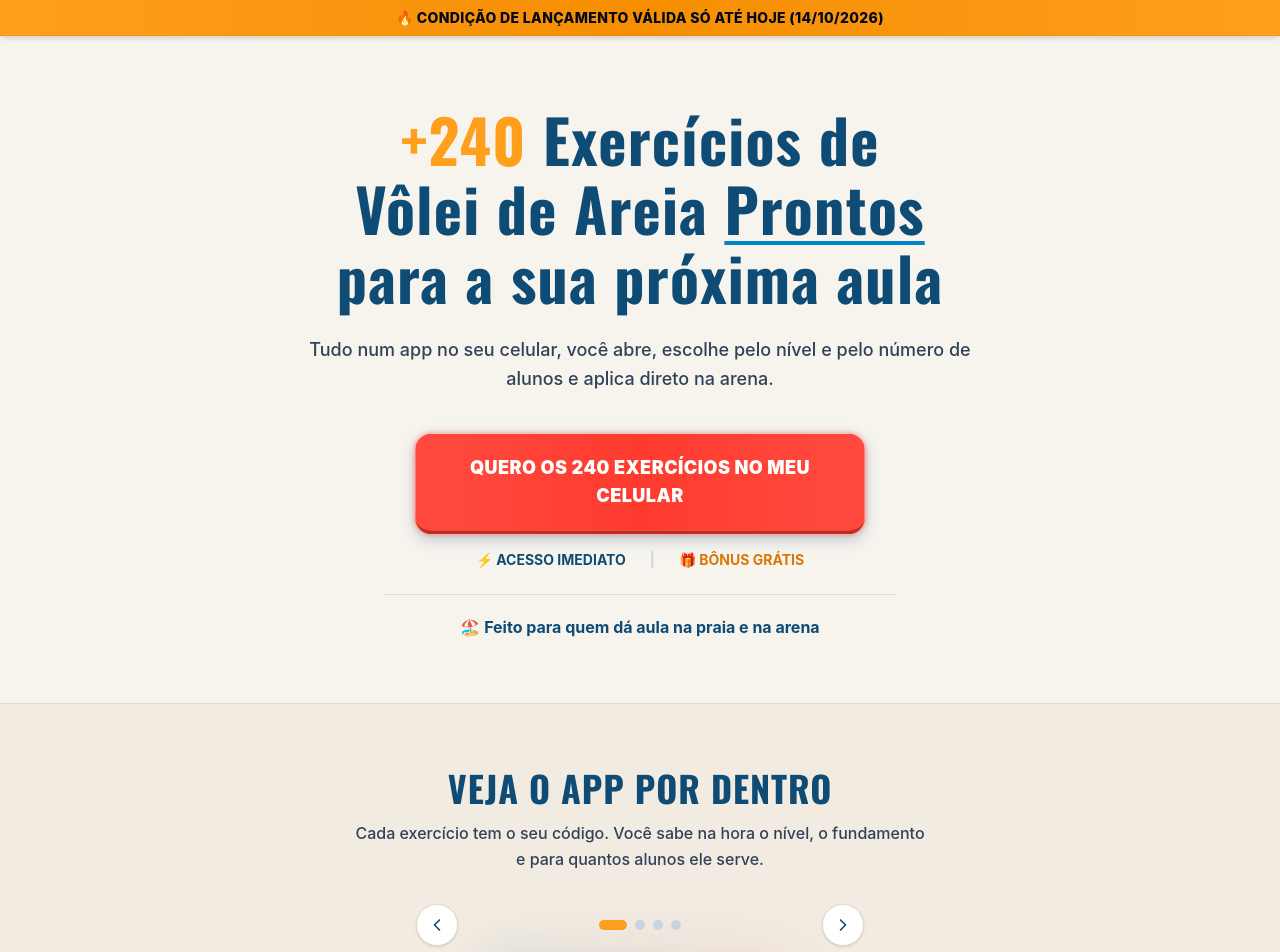
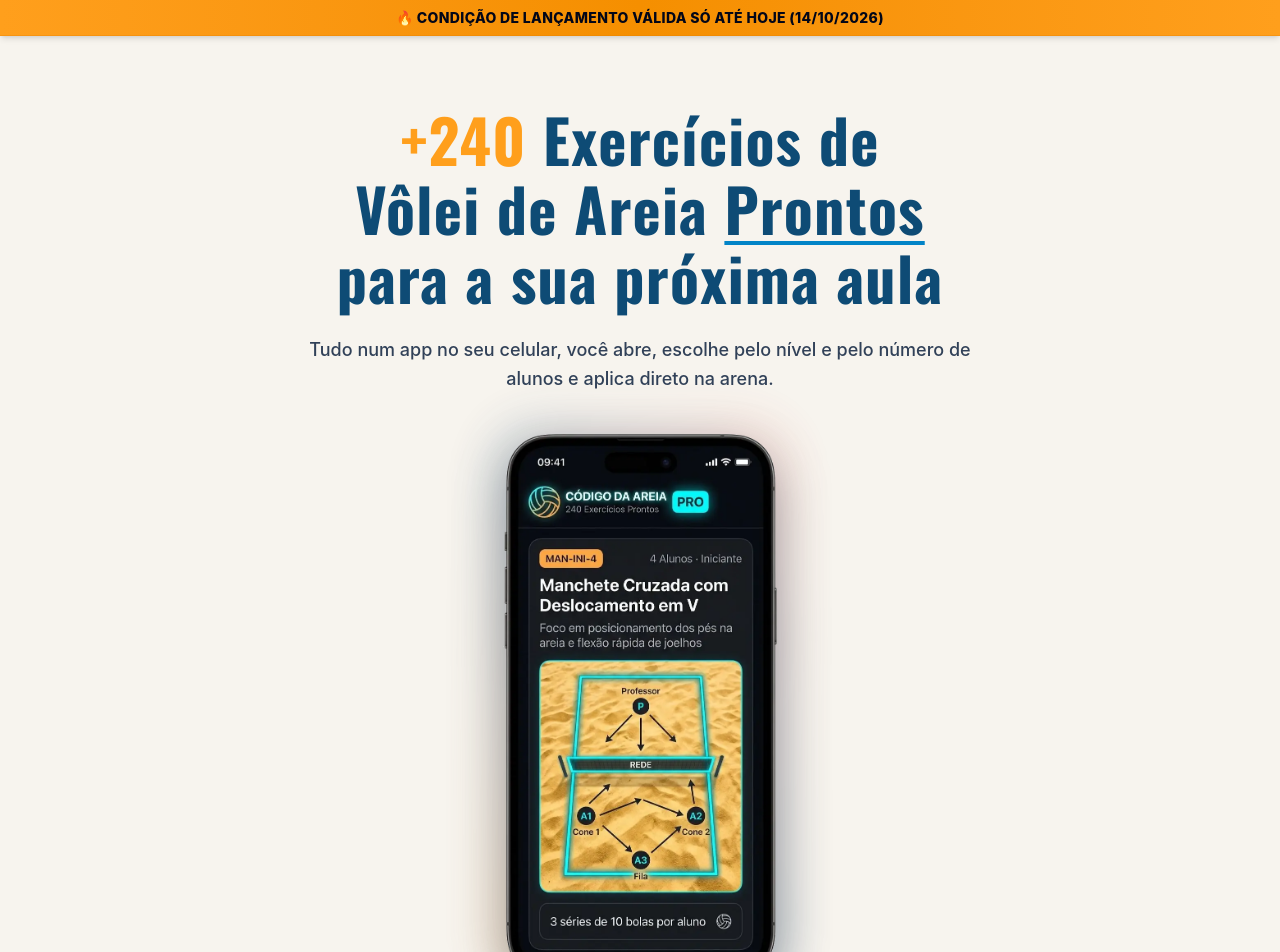
Before and after one commit to geoxxd/volei, a React (Vite) app: page / in a window 1280 px wide. Shown: the top 952 px of the page. Built offline with nearby package versions, Linux system fonts and the light colour scheme.

Commit message:
Revert "Hero: remove o mockup do celular e deixa o espaço pronto para uma nova imagem"
This reverts commit 5c3abe399549fa72661f7e6198969c327d046428.

```diff
--- a/src/components/Hero.tsx
+++ b/src/components/Hero.tsx
@@ -1,17 +1,6 @@
 import React from 'react';
+import { AppMockup } from './AppMockup';
 import { scrollToPlanos } from '../utils/utm';
-
-/**
- * IMAGEM DO TOPO (hero)
- * Espaço reservado para a próxima imagem. Para colocar uma:
- * 1) salve o arquivo (webp) em src/assets/images/
- * 2) importe aqui em cima (import heroImage from '../assets/images/arquivo.webp')
- * 3) troque `null` por heroImage e informe a largura e a altura reais em HERO_IMAGE_SIZE.
- * Enquanto for `null`, nada é exibido.
- */
-const HERO_IMAGE: string | null = null;
-const HERO_IMAGE_ALT = '';
-const HERO_IMAGE_SIZE = { w: 800, h: 800 };
 
 export const Hero: React.FC = () => {
 
@@ -34,21 +23,10 @@ export const Hero: React.FC = () => {
         Tudo num app no seu celular, você abre, escolhe pelo nível e pelo número de alunos e aplica direto na arena.
       </p>
 
-      {/* Imagem do topo (vazia por enquanto) */}
-      {HERO_IMAGE ? (
-        <div className="my-8 sm:my-10">
-          <img
-            src={HERO_IMAGE}
-            width={HERO_IMAGE_SIZE.w}
-            height={HERO_IMAGE_SIZE.h}
-            alt={HERO_IMAGE_ALT}
-            className="mx-auto w-full max-w-[274px] h-auto block"
-            loading="eager"
-          />
-        </div>
-      ) : (
-        <div className="h-8 sm:h-10" aria-hidden="true" />
-      )}
+      {/* Mockup do celular com o app aberto */}
+      <div className="my-8 sm:my-10">
+        <AppMockup activeScreen="exercise" />
+      </div>
 
 
       {/* Primary CTA Button (Coral Fluorescente de Alta Conversão) */}
```
